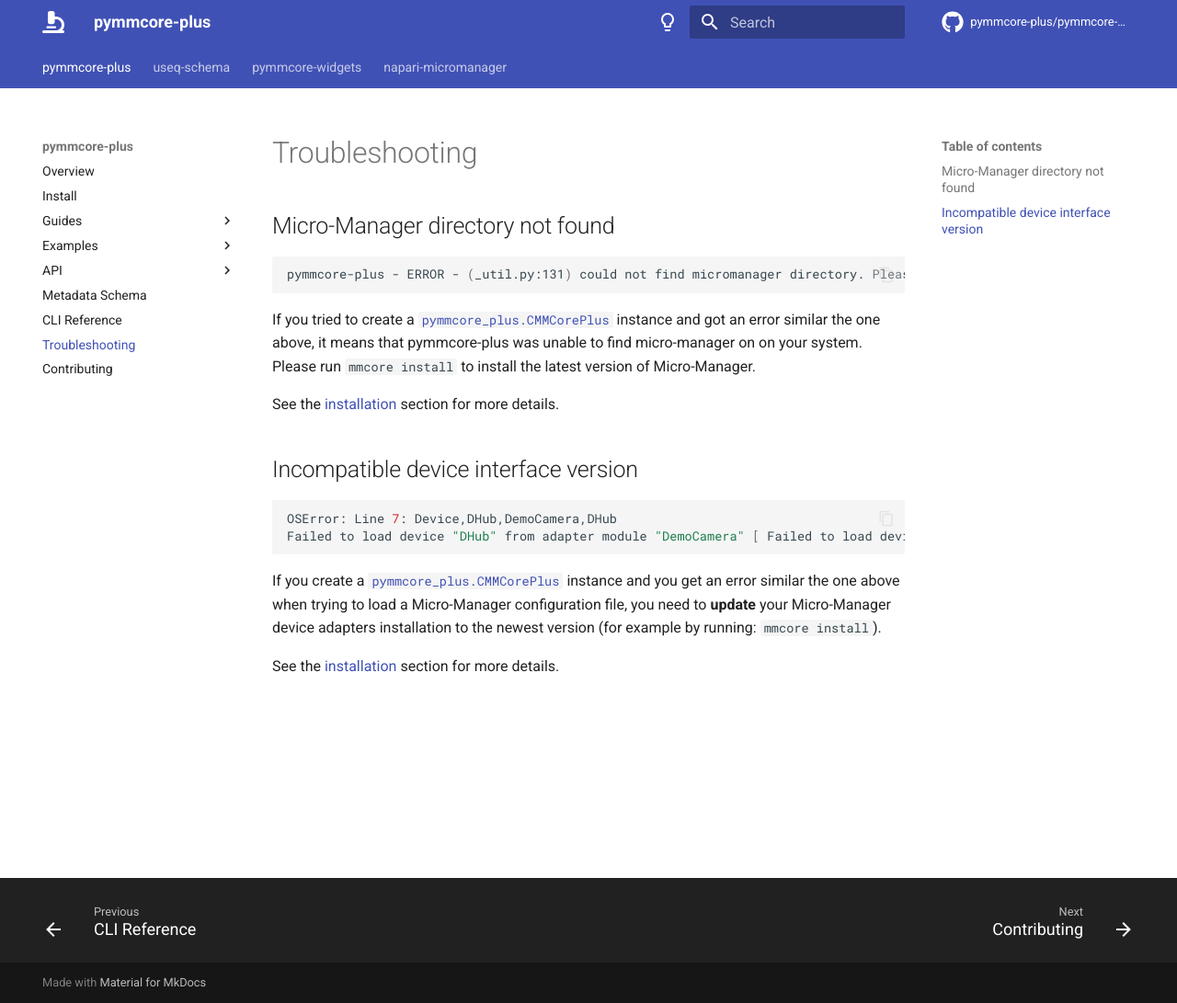
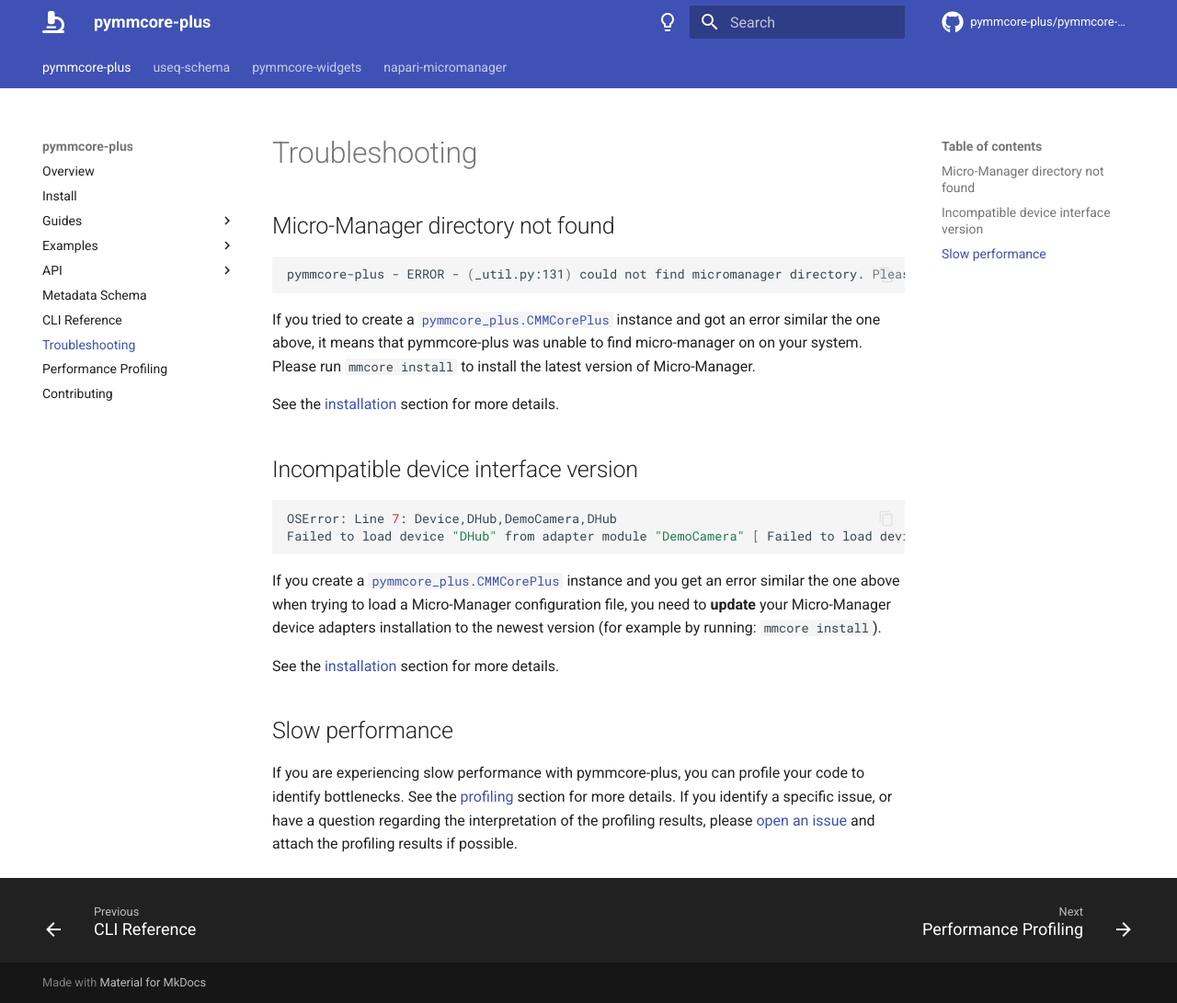
Before and after one commit to pymmcore-plus/pymmcore-plus, an MkDocs documentation site: the page built from docs/troubleshooting.md, in a window 1280 px wide and 1091 px high. Shown: the whole window at 92% size. Built offline with MkDocs 1.6.1 and Material for MkDocs 9.7.7, drawn with Linux system fonts in a browser that asks for light colours; comment, search, counter and statistics services are not loaded.

Commit message:
docs: add documentation on profiling with py-spy (#393)
* docs: add profiling notes

* attach to profile

````diff
--- a/docs/troubleshooting.md
+++ b/docs/troubleshooting.md
@@ -6,11 +6,13 @@
 pymmcore-plus - ERROR - (_util.py:131) could not find micromanager directory. Please run 'mmcore install'
 ```
 
-If you tried to create a [`pymmcore_plus.CMMCorePlus`](api/cmmcoreplus.md) instance and got an
-error similar the one above, it means that pymmcore-plus was unable to find micro-manager on on your system.
-Please run `mmcore install` to install the latest version of Micro-Manager.
+If you tried to create a [`pymmcore_plus.CMMCorePlus`](api/cmmcoreplus.md)
+instance and got an error similar the one above, it means that pymmcore-plus was
+unable to find micro-manager on on your system. Please run `mmcore install` to
+install the latest version of Micro-Manager.
 
-See the [installation](install.md#installing-micro-manager-device-adapters) section for more details.
+See the [installation](install.md#installing-micro-manager-device-adapters)
+section for more details.
 
 ## Incompatible device interface version
 
@@ -19,6 +21,19 @@ OSError: Line 7: Device,DHub,DemoCamera,DHub
 Failed to load device "DHub" from adapter module "DemoCamera" [ Failed to load device adapter "DemoCamera" from "/Users/fdrgsp/Library/Application Support/pymmcore-plus/mm/Micro-Manager-2.0.1-20210715/libmmgr_dal_DemoCamera" [ Incompatible device interface version (required = 71; found = 70) ] ]
 ```
 
-If you create a [`pymmcore_plus.CMMCorePlus`](api/cmmcoreplus.md) instance and you get an error similar the one above when trying to load a Micro-Manager configuration file, you need to **update** your Micro-Manager device adapters installation to the newest version (for example by running: `mmcore install`).
+If you create a [`pymmcore_plus.CMMCorePlus`](api/cmmcoreplus.md) instance and
+you get an error similar the one above when trying to load a Micro-Manager
+configuration file, you need to **update** your Micro-Manager device adapters
+installation to the newest version (for example by running: `mmcore install`).
 
-See the [installation](install.md#installing-micro-manager-device-adapters) section for more details.
+See the [installation](install.md#installing-micro-manager-device-adapters)
+section for more details.
+
+## Slow performance
+
+If you are experiencing slow performance with pymmcore-plus, you can profile
+your code to identify bottlenecks.  See the [profiling](profiling.md) section
+for more details. If you identify a specific issue, or have a question regarding
+the interpretation of the profiling results, please
+[open an issue](https://github.com/pymmcore-plus/pymmcore-plus/issues/new) and
+attach the profiling results if possible.
--- a/mkdocs.yml
+++ b/mkdocs.yml
@@ -41,6 +41,7 @@ nav:
       - metadata.md
       - cli.md
       - troubleshooting.md
+      - profiling.md
       - contributing.md
   - useq-schema: /useq-schema/
   - pymmcore-widgets: /pymmcore-widgets/
````
Also changed, not shown: docs/profiling.md (added, +94 -0 lines), docs/images/speedscope.png (added).
